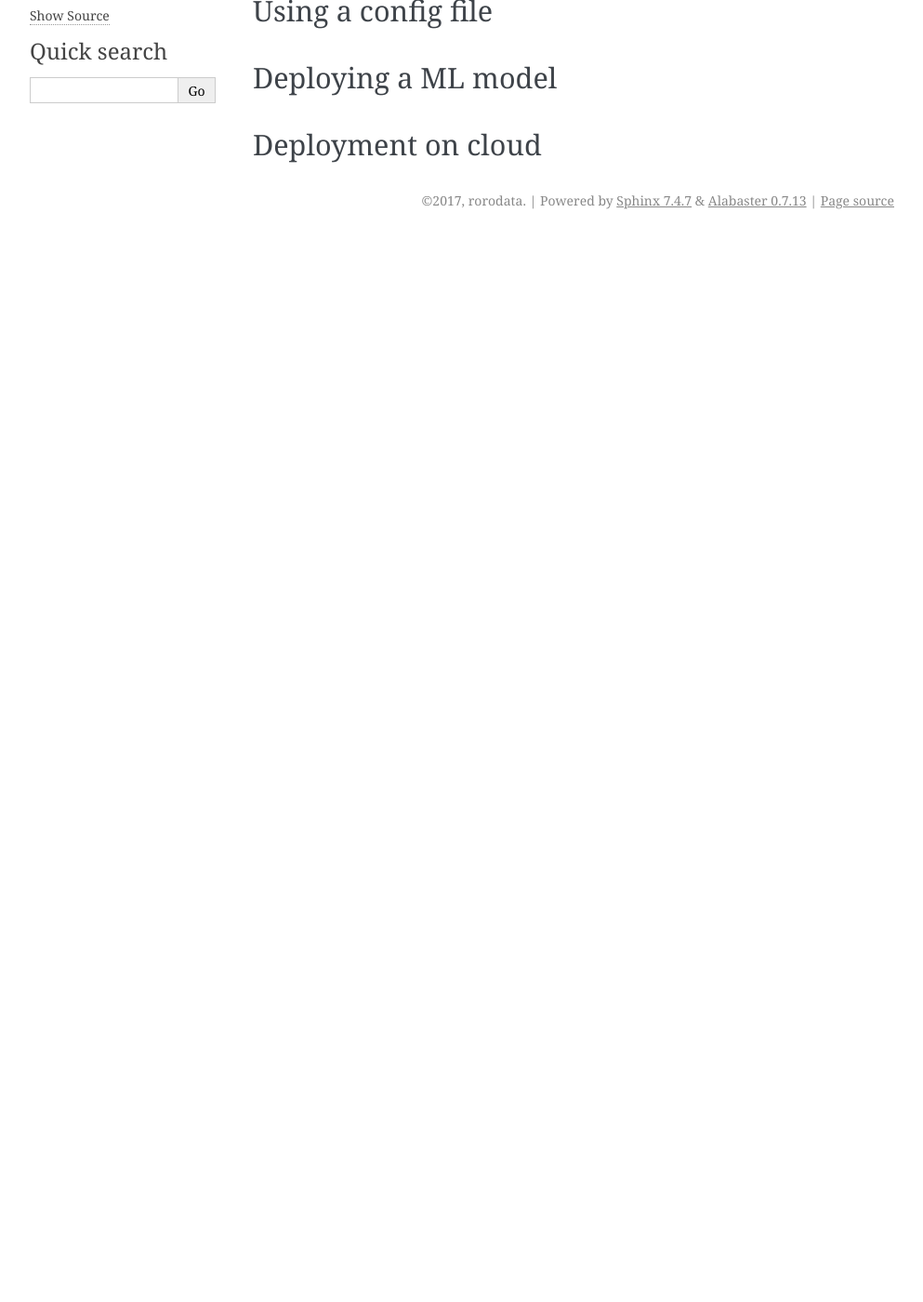
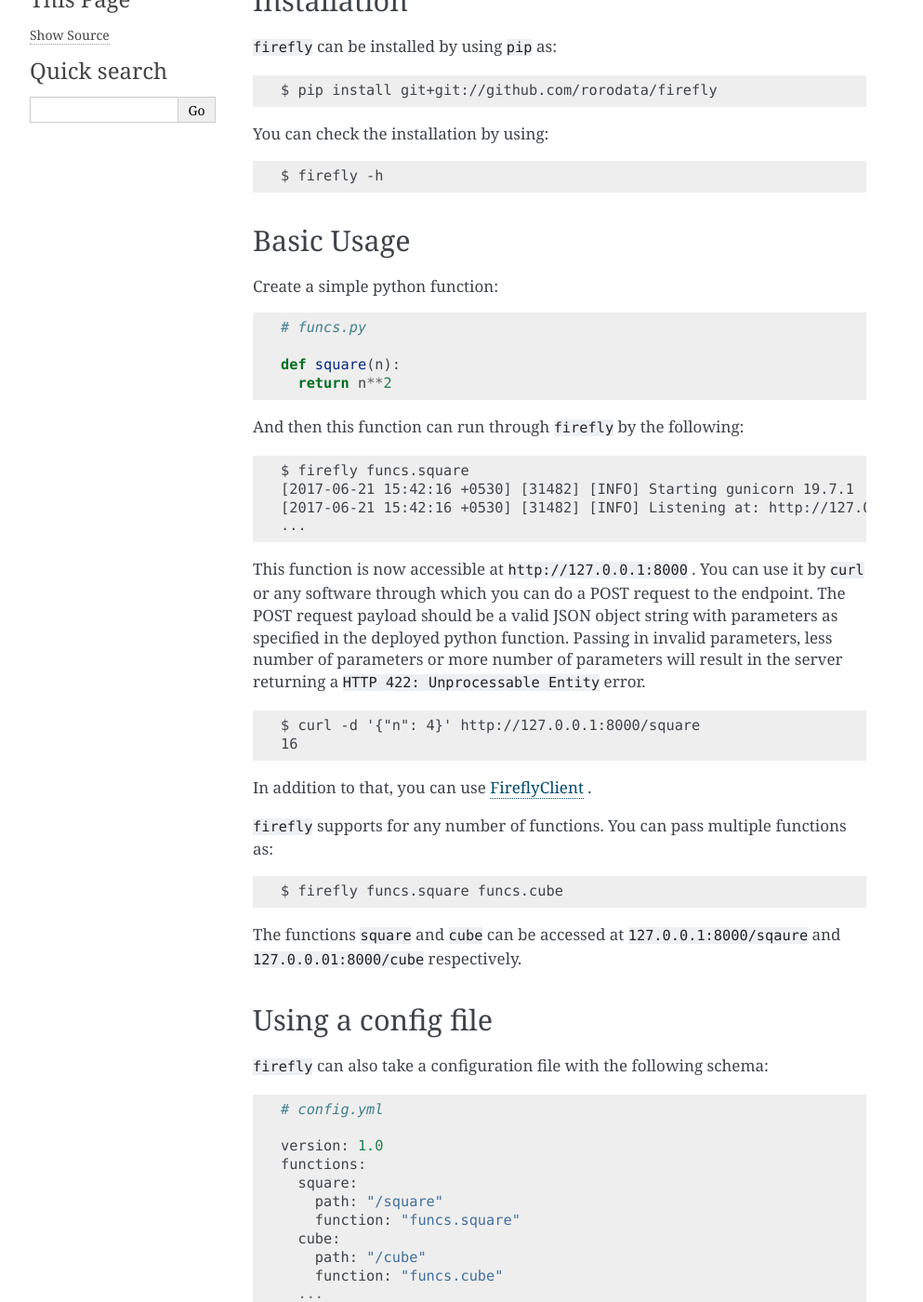
Before and after one commit to rorodata/firefly, a Sphinx documentation site: the page built from docs/index.rst, in a window 1280 px wide and 1400 px high, scrolled down 270 px. Shown: the whole window at 93% size, without its empty margins (148-1141 px from the left). Built offline with Sphinx 7.4.7, drawn with Linux system fonts in a browser that asks for light colours; before the commit the page ends 900 px from its top, so only the background shows below that; some of the changed text lies outside the part shown.

Commit message:
Adds detailed documentation

````diff
--- a/docs/index.rst
+++ b/docs/index.rst
@@ -6,21 +6,153 @@
 firefly
 =======
 
+firefly is a function as a service framework which can be used to deploy
+functions as a web service. In turn, the functions can be accessed over a
+REST based API or RPC like client. In short, ``firefly`` puts your
+**functions on steroids**.
+
+Machine Learning models can even be deployed over ``firefly``.
+
 Installation
 ------------
 
+``firefly`` can be installed by using ``pip`` as:
+::
+
+  $ pip install git+git://github.com/rorodata/firefly
+
+You can check the installation by using:
+::
+
+  $ firefly -h
 
 Basic Usage
 -----------
 
+Create a simple python function:
+::
+
+  # funcs.py
+
+  def square(n):
+    return n**2
+
+And then this function can run through ``firefly`` by the following:
+::
+
+  $ firefly funcs.square
+  [2017-06-21 15:42:16 +0530] [31482] [INFO] Starting gunicorn 19.7.1
+  [2017-06-21 15:42:16 +0530] [31482] [INFO] Listening at: http://127.0.0.1:8000
+  ...
+
+This function is now accessible at ``http://127.0.0.1:8000`` .
+You can use it by ``curl`` or any software through which you can do a POST
+request to the endpoint. The POST request payload should be a valid JSON object
+string with parameters as specified in the deployed python function. Passing in
+invalid parameters, less number of parameters or more number of parameters will
+result in the server returning a ``HTTP 422: Unprocessable Entity`` error.
+::
+
+  $ curl -d '{"n": 4}' http://127.0.0.1:8000/square
+  16
+
+In addition to that, you can use FireflyClient_ .
+
+``firefly`` supports for any number of functions. You can pass multiple
+functions as:
+::
+
+  $ firefly funcs.square funcs.cube
+
+The functions ``square`` and ``cube`` can be accessed at ``127.0.0.1:8000/sqaure``
+and ``127.0.0.01:8000/cube`` respectively.
 
 Using a config file
 -------------------
 
+``firefly`` can also take a configuration file with the following schema:
+::
+
+  # config.yml
+
+  version: 1.0
+  functions:
+    square:
+      path: "/square"
+      function: "funcs.square"
+    cube:
+      path: "/cube"
+      function: "funcs.cube"
+    ...
+
+You can specify the configuration file as:
+::
+
+  $ firefly -c config.yml
+  [2017-06-21 15:42:16 +0530] [31482] [INFO] Starting gunicorn 19.7.1
+  [2017-06-21 15:42:16 +0530] [31482] [INFO] Listening at: http://127.0.0.1:8000
+  ...
 
 Deploying a ML model
 --------------------
 
+Machine Learning models can also be deployed by using ``firefly``. You need to
+wrap the prediction logic as a function. For example, if you have a directory
+as follows:
+::
+
+  $ ls
+  model.py classifier.pkl
+
+where ``classifier.pkl`` is a ``joblib`` dump of a SVM Classifier model.
+::
+
+  # model.py
+  from sklearn.externals import joblib
+
+  def predict(a):
+      clf = joblib.load('clf_dump.pkl')
+      predicted = clf.predict(a)
+      return int(predicted)
+
+Invoke ``firefly`` as:
+::
+
+  $ firefly model.predict
+  [2017-06-21 15:42:16 +0530] [31482] [INFO] Starting gunicorn 19.7.1
+  [2017-06-21 15:42:16 +0530] [31482] [INFO] Listening at: http://127.0.0.1:8000
+  ...
+
+Now, you can access this by:
+::
+
+  $ curl -d '{"a": [5, 8]}' http://127.0.0.1:8000/predict
+  1
+
+You can use any model provided the function returns a Python data type.
 
 Deployment on cloud
 -------------------
+[TODO]
+
+
+FireflyClient
+-------------
+.. _FireflyClient:
+
+You can also use ``firefly`` as a RPC framework. The function can be served
+remotely using ``firefly`` command line. There is a ```Client`` object in
+``firefly`` which can be used to communicate with an existing ``firefly``
+server.
+::
+
+  $ firefly funcs.square
+  [2017-06-21 15:42:16 +0530] [31482] [INFO] Starting gunicorn 19.7.1
+  [2017-06-21 15:42:16 +0530] [31482] [INFO] Listening at: http://127.0.0.1:8000
+  ...
+
+::
+  >>> from firefly.client import Client
+  >>> client = Client("http://127.0.0.1:8000")
+  >>> client.square(n=4)
+  16
````
